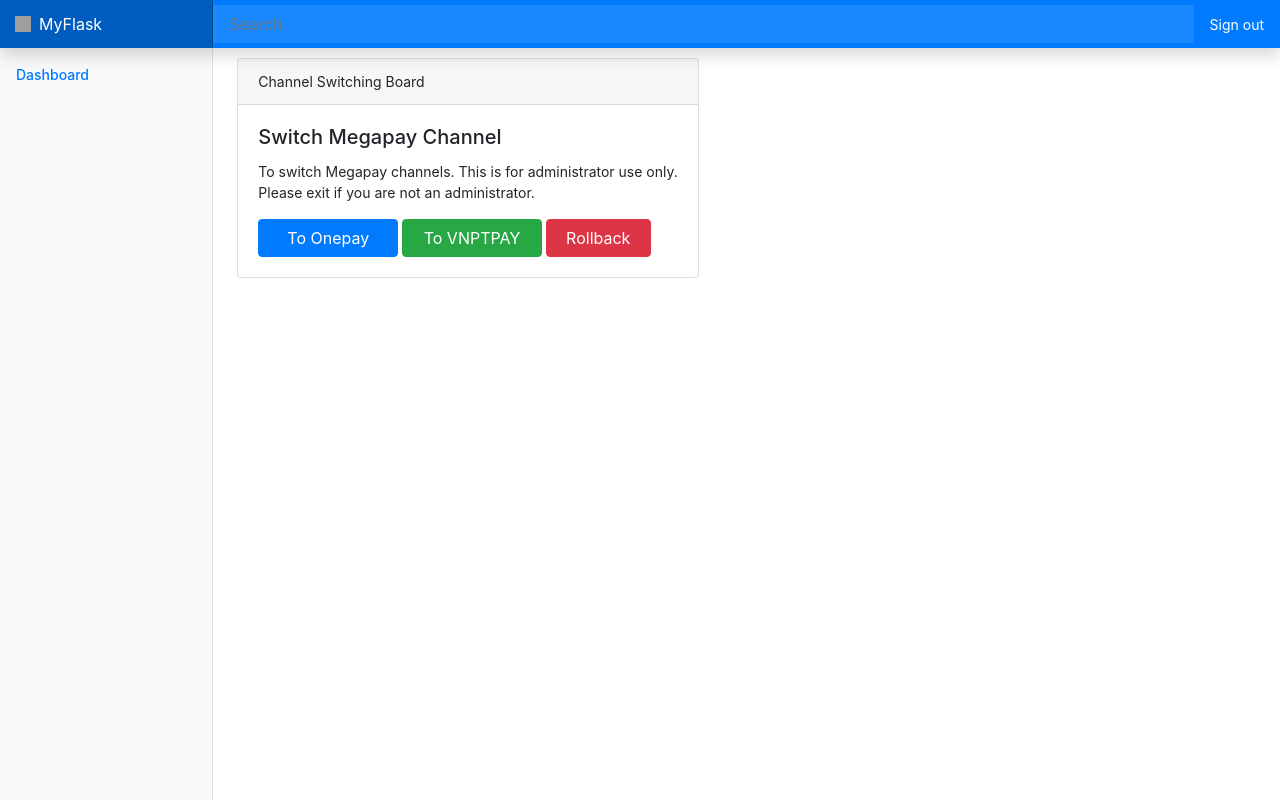
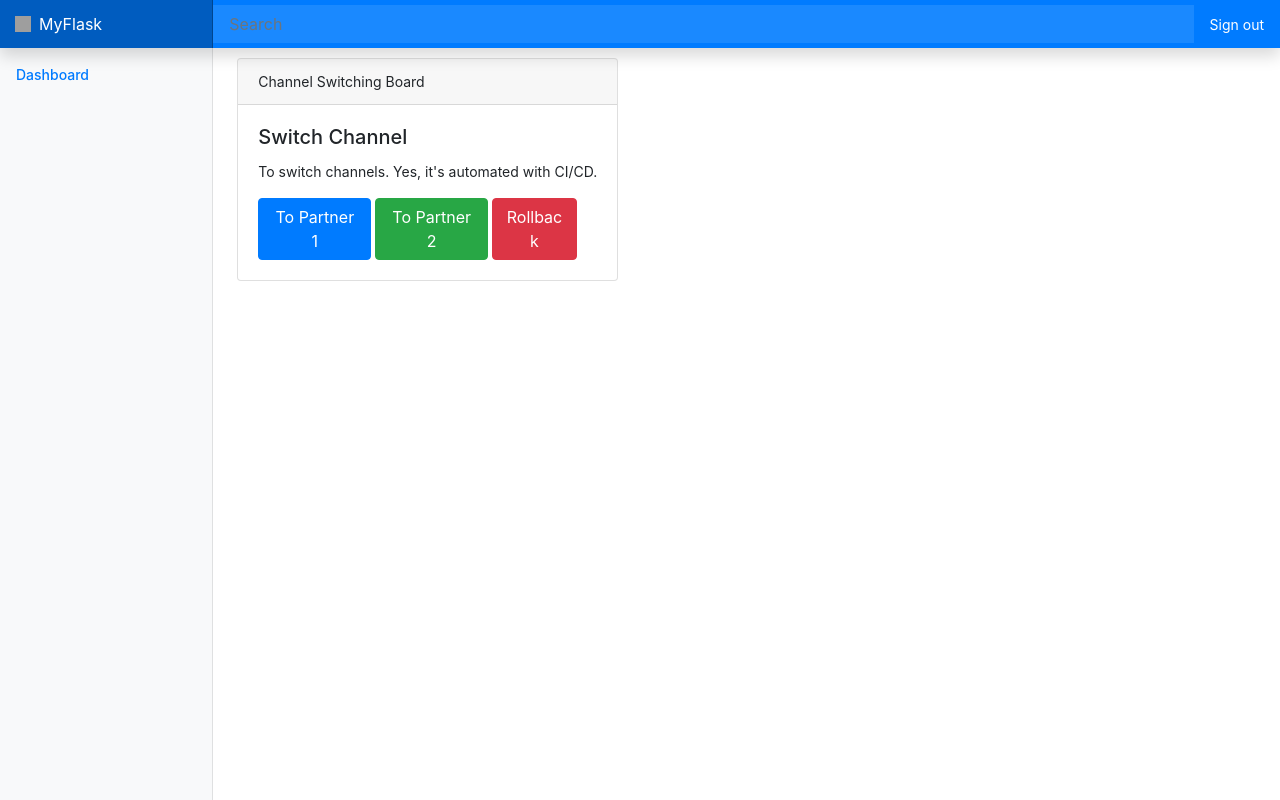
Before and after one commit to loitd/myflask, a Flask app: page / in a window 1280 px wide. Run offline with Flask 2, Linux system fonts and the light colour scheme; the visitor is signed in with stand-in values (Sample User, id 1); some libraries are stand-ins or nearby versions; grey boxes are pictures that could not be loaded.

Commit message:
lauto added and commited for minor fixes & features

```diff
--- a/app1/templates/home/index.html
+++ b/app1/templates/home/index.html
@@ -56,11 +56,10 @@
             Channel Switching Board
           </div>
           <div class="card-body">
-            <h5 class="card-title">Switch Megapay Channel</h5>
-            <p class="card-text">To switch Megapay channels. This is for administrator use only. <br>
-            Please exit if you are not an administrator.</p>
-            <button type="button" class="btn btn-primary swchannelbtn col-md-4" id="btn2onepay" data-toggle="modal" data-target="#modal1" data-w2="to Onepay">To Onepay</button>
-            <button type="button" class="btn btn-success swchannelbtn col-md-4" id="btn2onepay" data-toggle="modal" data-target="#modal1" data-w2="to VNPTPAY">To VNPTPAY</button>
+            <h5 class="card-title">Switch Channel</h5>
+            <p class="card-text">To switch channels. Yes, it's automated with CI/CD.</p>
+            <button type="button" class="btn btn-primary swchannelbtn col-md-4" id="btn2onepay" data-toggle="modal" data-target="#modal1" data-w2="to Onepay">To Partner 1</button>
+            <button type="button" class="btn btn-success swchannelbtn col-md-4" id="btn2onepay" data-toggle="modal" data-target="#modal1" data-w2="to VNPTPAY">To Partner 2</button>
             <button type="button" class="btn btn-danger  swchannelbtn col-md-3" id="btn2onepay" data-toggle="modal" data-target="#modal1" data-w2="Rollback">Rollback</button>
           </div>
         </div>
```
Also changed, not shown: .circleci/config.yml.
